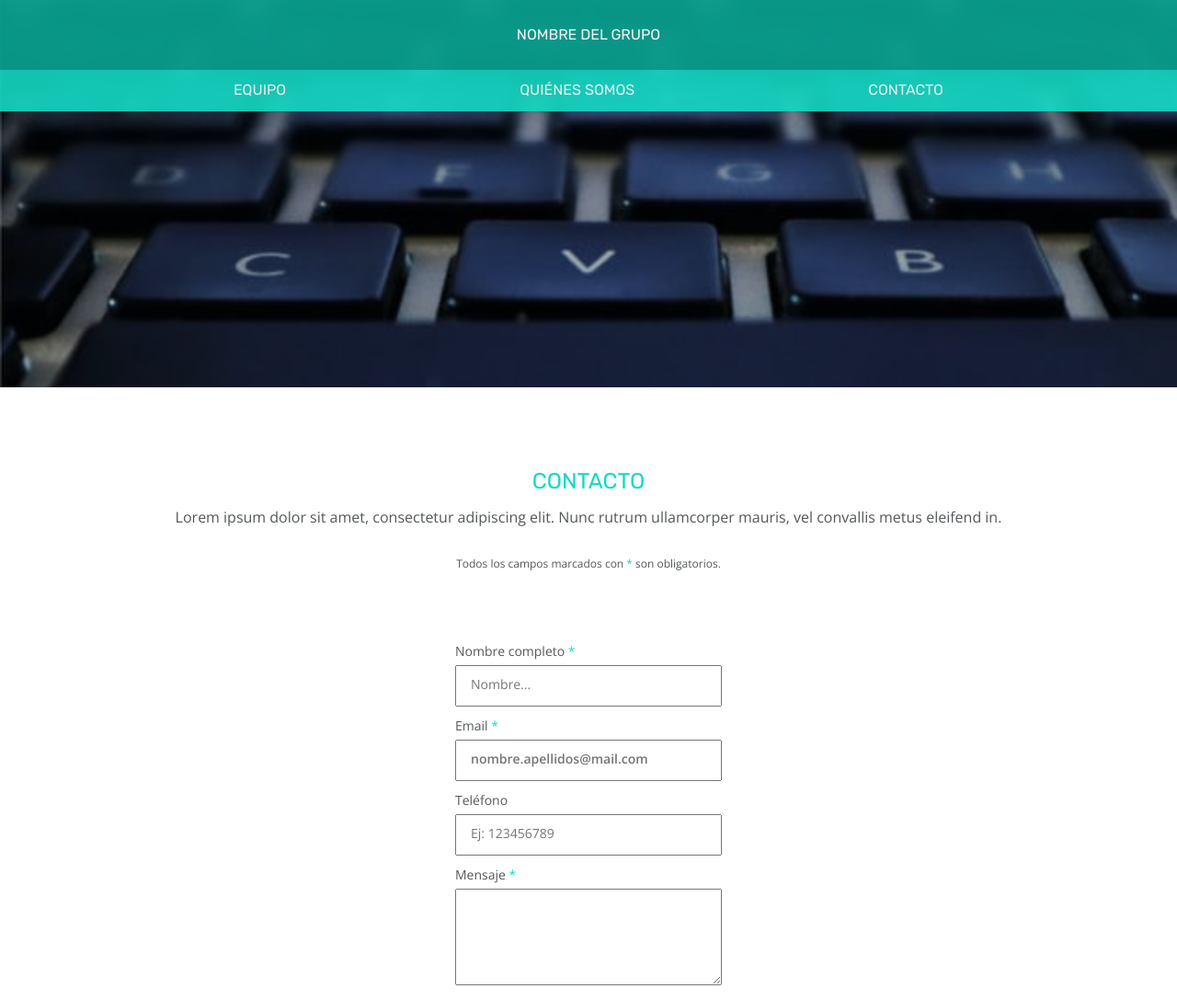
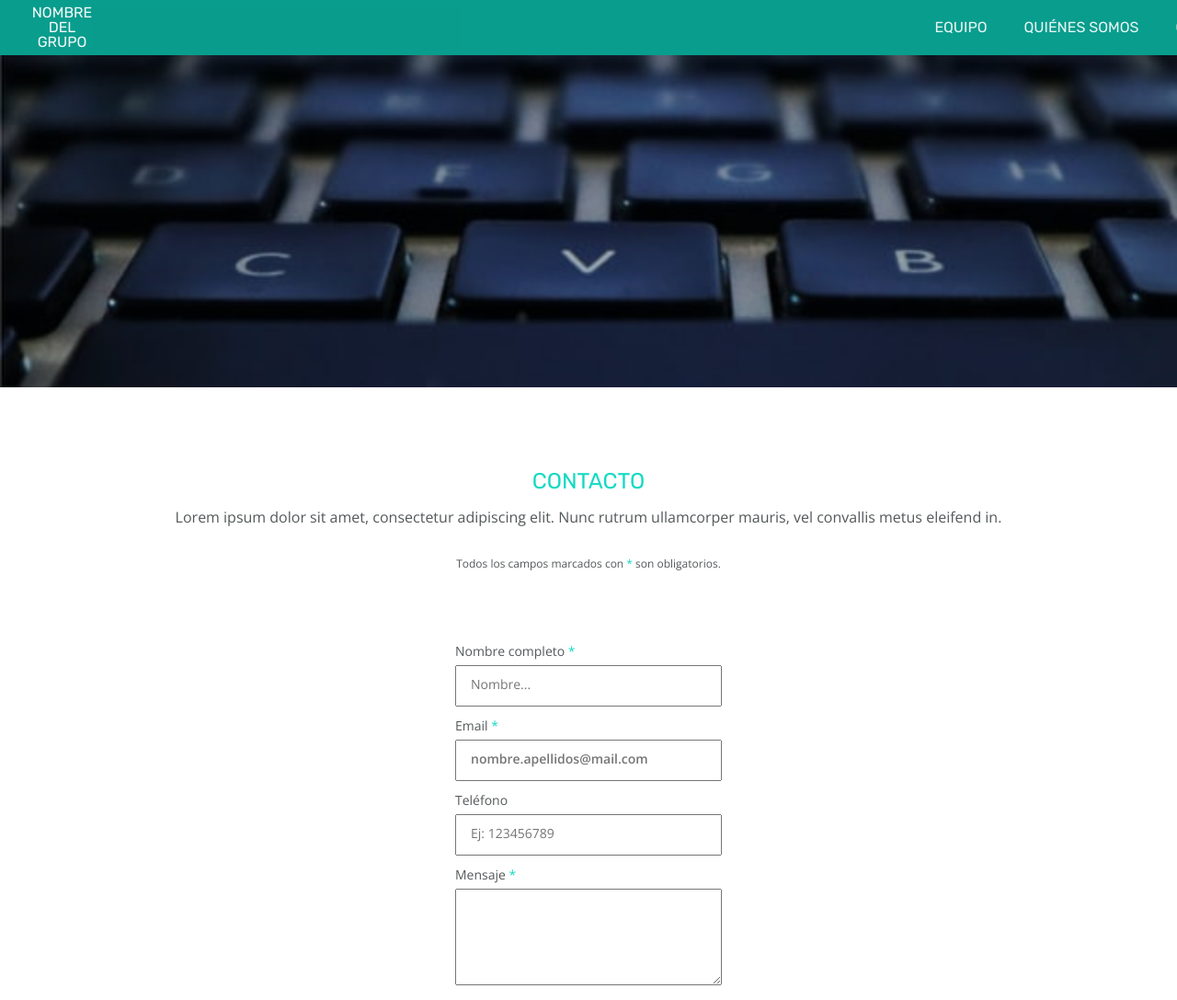
Before and after one commit to LitaGarcia/QuatroQueens, a website: page src/html/contact.html in a window 1280 px wide. Shown: the top 1087 px of the page at 92% size. Drawn offline with nearby package versions, Linux system fonts and the light colour scheme; files that its build step writes are made by us from their sources; files whose address does not match are found by name.

Commit message:
add header mq with errors

```diff
--- a/src/scss/layout/_header.scss
+++ b/src/scss/layout/_header.scss
@@ -8,7 +8,18 @@
   height: 120px;
   width: 100vw;
   font-family: $letraSecundaria;
-  z-index: 999;}
+  z-index: 999;
+  @media all and (min-width: 768px){
+      flex-direction: row;
+      justify-content: center;
+      align-items: center;
+      background-color: $verdeOscuro;
+      padding: 0 45px 0 45px;
+      height: 60px;
+      /* añadir width*/
+  }
+
+}
 
 .title {
   color: $blanco;
@@ -19,11 +30,15 @@
   width: 100vw;
   padding: 30px 0 30px 0;
   font-size: 16px;
+  @media all and (min-width: 768px){
+padding: 0;
+padding-left: 45px;
+/* añadir width*/
+}
 }
 .menu-header {
   background-color: $verdeClaro;
   opacity: 0.9;
-  text-transform: uppercase;
   display: flex;
   flex-direction: row;
   justify-content: space-evenly;
@@ -31,10 +46,22 @@
   height: 45px;
   width: 100vw;
   padding: 0;
+  @media all and (min-width: 768px){
+    justify-content: right;
+    background-color: $verdeOscuro;
 }
+}
+
 .menu-header li a {
+  display: flex;
+  flex-direction: row;
   color: $blanco;
   text-decoration: none;
   text-align: center;
   text-transform: uppercase;
+  @media all and (min-width: 768px){
+    justify-content: right;
+    background-color: $verdeOscuro;
+    padding: 0 20px 0;
 }
+}
```
